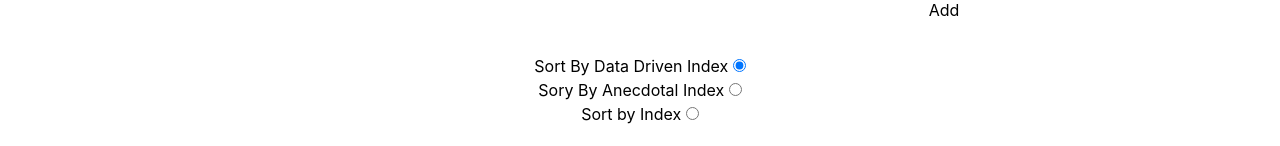
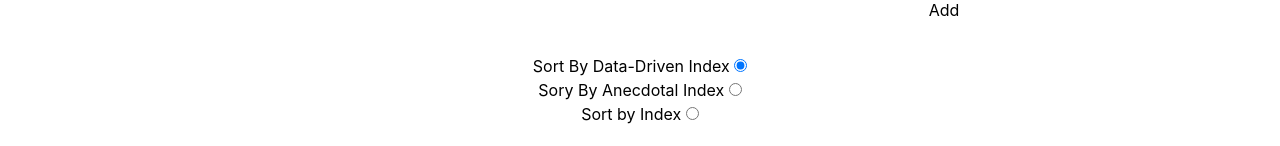
Before and after one commit to JustinAronson/News, a React (Create React App) app in the folder panda/: page / in a window 1280 px wide. Shown: the part 208-354 px from the top of the page. Built offline with nearby package versions, Linux system fonts and the light colour scheme.

Commit message:
Hyphenated data-driven

```diff
--- a/panda/src/App.js
+++ b/panda/src/App.js
@@ -242,7 +242,7 @@ function App() {
 
         {/* Buttons for sorting by Data Driven or Anecdotal */}
         <div>
-          <label >Sort By Data Driven Index </label>
+          <label >Sort By Data-Driven Index </label>
           <input type="radio"
           checked={dimensionToSort === "Data DrivenIndex"}
           onChange={event => setDimensionToSort("Data DrivenIndex")}/>
--- a/panda/src/Articles.js
+++ b/panda/src/Articles.js
@@ -73,7 +73,7 @@ const Articles = (props) => {
                                 <tr>
                                     <th scope="col" className="px-4 py-3.5 text-sm font-normal text-center text-gray-500"> Article URL </th>
 
-                                    <th scope="col" className="px-4 py-3.5 text-sm font-normal text-center text-gray-500"> Data Driven </th>
+                                    <th scope="col" className="px-4 py-3.5 text-sm font-normal text-center text-gray-500"> Data-Driven </th>
 
                                     <th scope="col" className="px-4 py-3.5 text-sm font-normal text-center text-gray-500"> Anecdotal </th>
 
```
